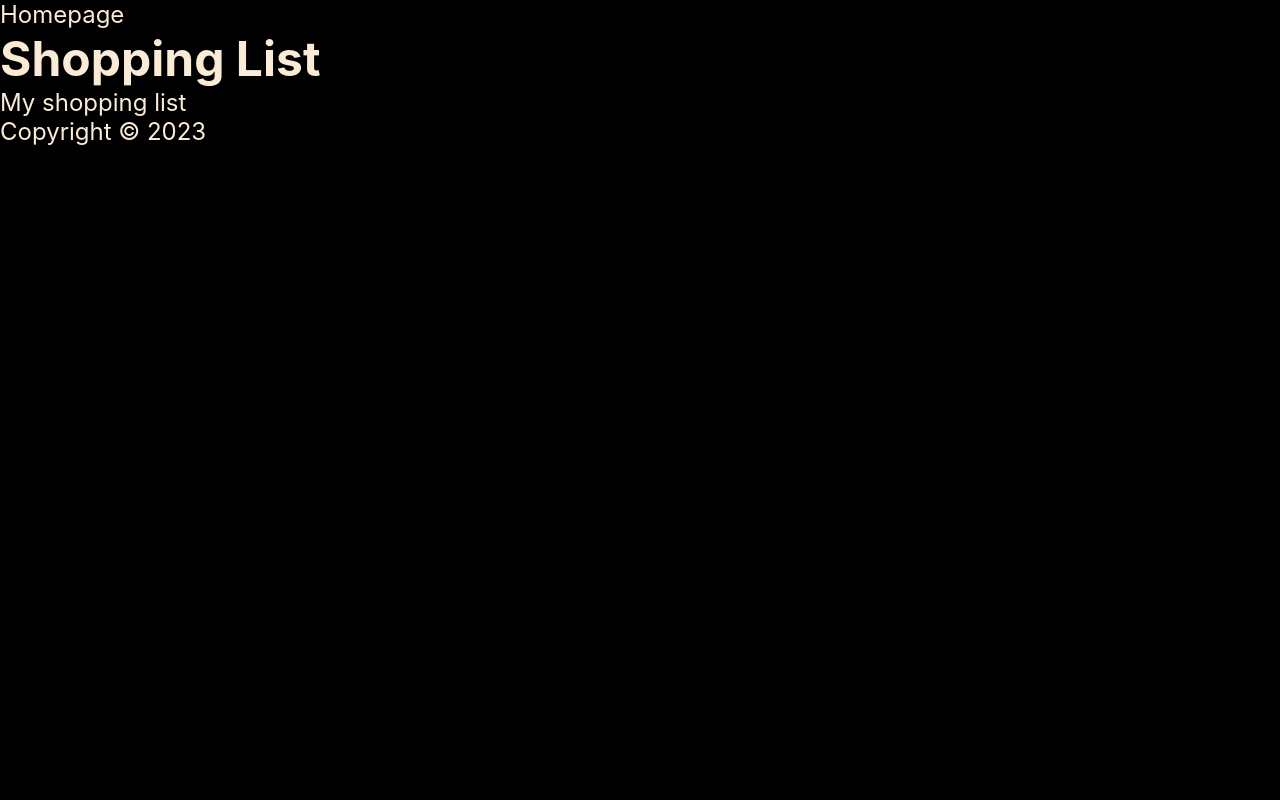
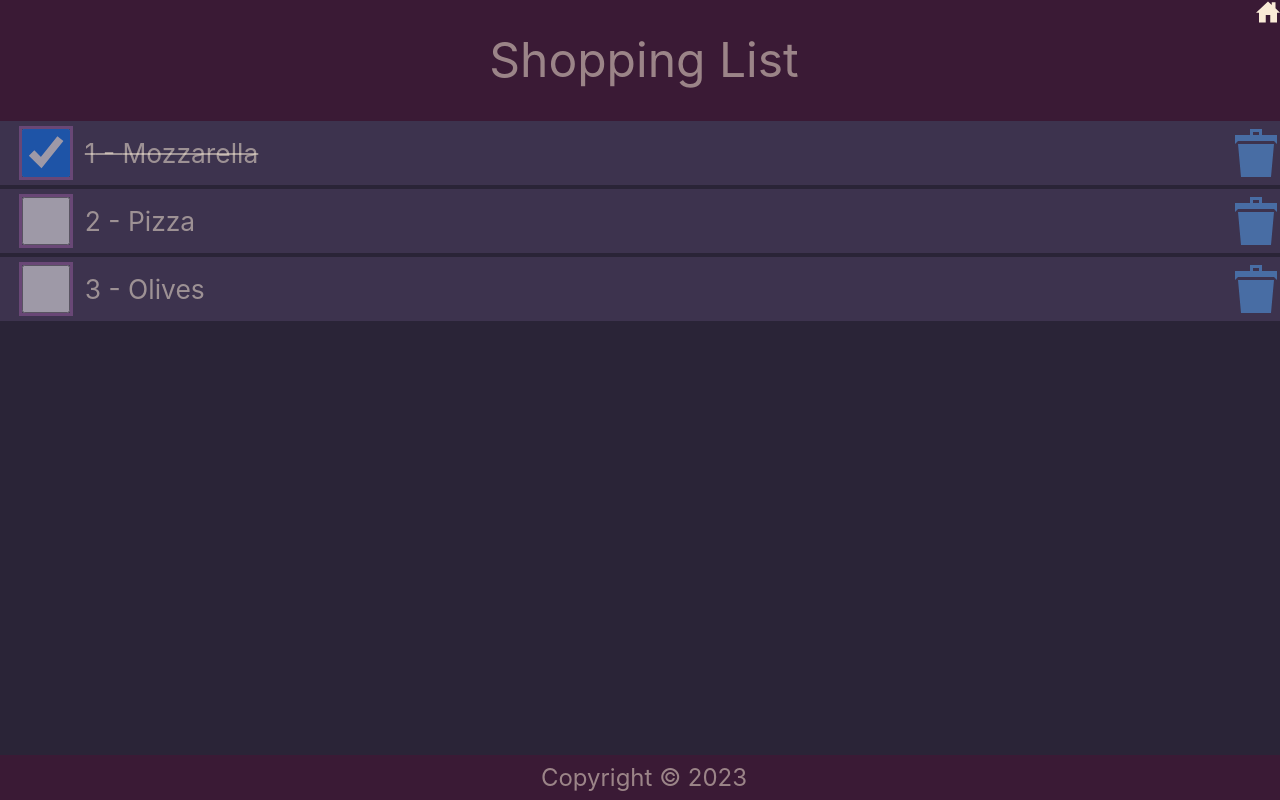
Before and after one commit to ShanaDart73/ReactJS-Projects, a React (Create React App) app: page /ShoppingList in a window 1280 px wide. Built offline with nearby package versions, Linux system fonts and the light colour scheme.

Commit message:
worked on shopping list project

```diff
--- a/package.json
+++ b/package.json
@@ -8,6 +8,7 @@
     "@testing-library/user-event": "^13.5.0",
     "react": "^18.2.0",
     "react-dom": "^18.2.0",
+    "react-icons": "^5.2.0",
     "react-router-dom": "^6.23.0",
     "react-scripts": "5.0.1",
     "web-vitals": "^2.1.4"
--- a/src/components/shoppingList/Content.js
+++ b/src/components/shoppingList/Content.js
@@ -1,9 +1,36 @@
+import '../../sass/shoppingList_style.css'
+import { ImBin2 } from "react-icons/im"
 
-const Content = () => {
+const Content = ({ items, handleChecked, handleDelete }) => {
+
     return (
-        <main>
-            <p>My shopping list</p>
-        </main>
+        <div className="main">
+            {items.length ? (
+                <ul>
+                    {items.map((item) => (
+                        <li className="item" key={item.id}>
+                            <input
+                                type="checkbox"
+                                onChange={() => handleChecked(item.id)}
+                                checked={item.checked}
+                            />
+                            <label
+                                style={(item.checked) ? { textDecoration: "line-through" } : null}
+                            >
+                                {item.id} - {item.item}
+                            </label>
+                            <ImBin2
+                                onClick={() => handleDelete(item.id)}
+                                role="button"
+                                tabIndex="0"
+                            />
+                        </li>
+                    ))}
+                </ul>
+            ) : (
+                    <p style={{ marginTop: "3em" }}>Your list is empty</p>
+            )}
+        </div>
     )
 }
 
--- a/src/components/shoppingList/Footer.js
+++ b/src/components/shoppingList/Footer.js
@@ -1,9 +1,12 @@
+import '../../sass/shoppingList_style.css'
 
 const Footer = () => {
     const today = new Date()
 
     return (
-        <p>Copyright &copy; {today.getFullYear()}</p>
+        <div className="footer">
+            <p>Copyright &copy; {today.getFullYear()}</p>
+        </div>
     )
 }
 
--- a/src/components/shoppingList/Header.js
+++ b/src/components/shoppingList/Header.js
@@ -1,8 +1,14 @@
+import '../../sass/shoppingList_style.css'
 
-const Header = () => {
+const Header = ({ title }) => {
     return (
-        <h1>Shopping List</h1>
+        <div className="header">
+            <p>{title}</p>
+        </div>
     )
 }
 
+Header.defaultProps = {
+    title: "List"
+}
 export default Header
--- a/src/pages/ShoppingList.js
+++ b/src/pages/ShoppingList.js
@@ -1,14 +1,55 @@
+import '../sass/shoppingList_style.css'
+import { useState } from 'react'
 import { Link } from 'react-router-dom'
+import { IoHomeSharp } from 'react-icons/io5'
 import Header from '../components/shoppingList/Header'
 import Footer from '../components/shoppingList/Footer'
 import Content from '../components/shoppingList/Content'
 
 export const ShoppingList = () => {
+    const [items, setItems] = useState([
+        {
+            id: 1,
+            checked: true,
+            item: "Mozzarella"
+        },
+        {
+            id: 2,
+            checked: false,
+            item: "Pizza"
+        },
+        {
+            id: 3,
+            checked: false,
+            item: "Olives"
+        }
+    ])
+
+    const handleChecked = (id) => {
+        const listItems = items.map((item) => item.id === id ? {
+            ...item, checked: !item.checked
+        } : item)
+        setItems(listItems)
+        localStorage.setItem('shoppinglist', JSON.stringify(listItems))
+    }
+
+    const handleDelete = (id) => {
+        const listItems = items.filter((item) => item.id !== id)
+        setItems(listItems)
+        localStorage.setItem('shoppinglist', JSON.stringify(listItems))
+    }
+
     return (
         <>
-            <Link to="/">Homepage</Link>
-            <Header />
-            <Content />
+            <Link to="/" className="icon">
+                <div ><IoHomeSharp /></div>
+            </Link>
+            <Header title="Shopping List" />
+            <Content
+                items={items}
+                handleChecked={handleChecked}
+                handleDelete={handleDelete}
+            />
             <Footer />
         </>
     )
--- a/src/sass/shoppingList_style.css
+++ b/src/sass/shoppingList_style.css
@@ -1,3 +1,102 @@
+@charset "UTF-8";
+.icon {
+  width: 100%;
+  display: flex;
+  justify-content: flex-end;
+  background-color: rgba(59, 27, 54, 0.99);
+}
 
+* .header {
+  width: 100%;
+  padding: 0 0.25rem 2rem;
+  background-color: rgba(59, 27, 54, 0.99);
+  color: rgba(250, 235, 215, 0.51);
+  font-size: 2em;
+  display: flex;
+  justify-content: center;
+}
+
+* .main {
+  width: 100%;
+  color: rgba(250, 235, 215, 0.51);
+  font-size: 1.1em;
+  background-color: rgba(67, 57, 86, 0.64);
+  display: flex;
+  flex-direction: column;
+  flex-grow: 1;
+  justify-content: flex-start;
+  align-items: center;
+  overflow-y: auto;
+}
+
+ul {
+  width: 100%;
+  list-style: none;
+  padding: 0 0.25rem 0.25rem;
+}
+
+ul li::before {
+  content: " ";
+}
+
+.item {
+  display: flex;
+  justify-content: flex-start;
+  align-items: center;
+  padding: 0.5rem 0 0.5rem 0.5rem;
+  margin: 0.25rem 0;
+  background-color: rgba(67, 57, 86, 0.75);
+}
+
+.item:first-child {
+  margin: 0;
+}
+
+.item input[type=checkbox] {
+  opacity: 0.5;
+  text-align: center;
+  width: 48px;
+  min-width: 48px;
+  height: 48px;
+  min-height: 48px;
+  cursor: pointer;
+  margin-right: 0.9rem;
+  outline: 3px solid rgba(238, 130, 238, 0.5);
+  background-color: transparent;
+}
+
+.item input[type=checkbox]:focus + label {
+  text-decoration: underline;
+}
+
+.item > label {
+  flex-grow: 1;
+}
+
+.item svg {
+  width: 48px;
+  min-width: 48px;
+  height: 48px;
+  min-height: 48px;
+  font-size: 1rem;
+  color: rgba(84, 168, 250, 0.5);
+  cursor: pointer;
+}
+
+.item svg:focus,
+.item svg:hover {
+  color: rgba(255, 0, 0, 0.3);
+  outline: none;
+}
+
+* .footer {
+  width: 100%;
+  padding: 0.5rem 0.25rem;
+  background-color: rgba(59, 27, 54, 0.99);
+  color: rgba(250, 235, 215, 0.51);
+  font-size: 1em;
+  display: grid;
+  place-content: center;
+}
 
 /*# sourceMappingURL=shoppingList_style.css.map */
--- a/src/sass/shoppingList_style.scss
+++ b/src/sass/shoppingList_style.scss
@@ -0,0 +1,114 @@
+
+$app_width: 100%;
+$app_color: rgba(250, 235, 215, 0.51);
+
+.icon {
+  width: 100%;
+  display: flex;
+  justify-content: flex-end;
+  background-color: rgba(59, 27, 54, 0.99);
+}
+
+*/********************* HEADER **********************/
+
+.header {
+  width: $app_width;
+  padding: 0 0.25rem 2rem;
+  background-color: rgba(59, 27, 54, 0.99);
+  color: $app_color;
+  font-size: 2em;
+  display: flex;
+  justify-content: center;
+}
+
+*/********************* CONTENT **********************/
+
+.main {
+  width: $app_width;
+  color: $app_color;
+  font-size: 1.1em;
+  background-color: rgba(67, 57, 86, 0.64);
+
+  display: flex;
+  flex-direction: column;
+  flex-grow: 1;
+  justify-content: flex-start;
+  align-items: center;
+  overflow-y: auto;
+}
+
+ul {
+  width: $app_width;
+  list-style: none;
+  padding: 0 0.25rem 0.25rem;
+}
+
+ul li::before {
+  content: "\2000";
+}
+
+.item {
+  display: flex;
+  justify-content: flex-start;
+  align-items: center;
+  padding: 0.5rem 0 0.5rem 0.5rem;
+  margin: 0.25rem 0;
+  background-color: rgba(67, 57, 86, 0.75);
+}
+
+.item:first-child {
+  margin: 0;
+}
+
+.item input[type="checkbox"] {
+  opacity: 0.5;
+  text-align: center;
+  width: 48px;
+  min-width: 48px;
+  height: 48px;
+  min-height: 48px;
+  cursor: pointer;
+  margin-right: 0.9rem;
+  outline: 3px solid rgba(238, 130, 238, 0.5);
+  background-color: transparent;
+}
+
+.item input[type="checkbox"]:focus + label {
+  text-decoration: underline;
+}
+
+.item input[type="checkbox"]:checked {
+
+}
+
+.item > label {
+  flex-grow: 1;
+}
+
+.item svg {
+  width: 48px;
+  min-width: 48px;
+  height: 48px;
+  min-height: 48px;
+  font-size: 1rem;
+  color: rgba(84, 168, 250, 0.5);
+  cursor: pointer;
+}
+
+.item svg:focus,
+.item svg:hover {
+  color: rgba(255, 0, 0, 0.3);
+  outline: none;
+}
+
+*/*********************** FOOTER **********************/
+
+.footer {
+  width: $app_width;
+  padding: 0.5rem 0.25rem;
+  background-color: rgba(59, 27, 54, 0.99);
+  color: $app_color;
+  font-size: 1em;
+  display: grid;
+  place-content: center;
+}
```
Also changed, not shown: 2 other files (tests, documents, lock files or other folders).
